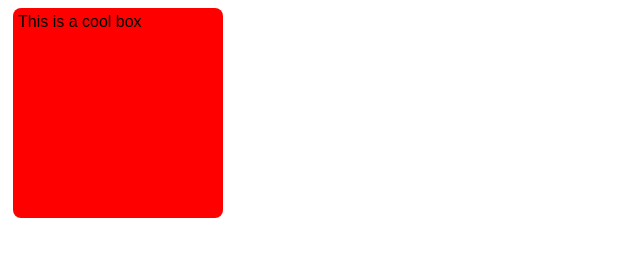
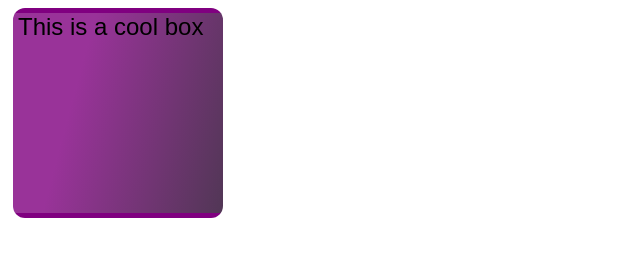
Before and after one commit to wenjun-hub/assessment, a plain HTML site: page index.html in a window 1280 px wide. Shown: the whole page, without its empty margins (0-640 px from the left). Drawn offline with Linux system fonts and the light colour scheme.

Commit message:
Update style.css

```diff
--- a/style.css
+++ b/style.css
@@ -1,5 +1,7 @@
 html {
   font-family: sans-serif;
+  font-color: white;
+  font-size: 1.5em;
 }
 
 /* Your CSS below here */
@@ -10,8 +12,8 @@ html {
   margin: 5px;
   padding: 5px;
   border: 1px solid red rgb(255,0,0);
-  font-size: 1em;
-  background-color: red;
+  background: linear-gradient(105deg, rgb(255 255 255 / 20%) 39%, rgb(51 56 57 / 100%) 96%) center center / 400px 200px no-repeat, rebeccapurple;
+  background-color: purple;
   border-radius: .5em;
 
 }
```
